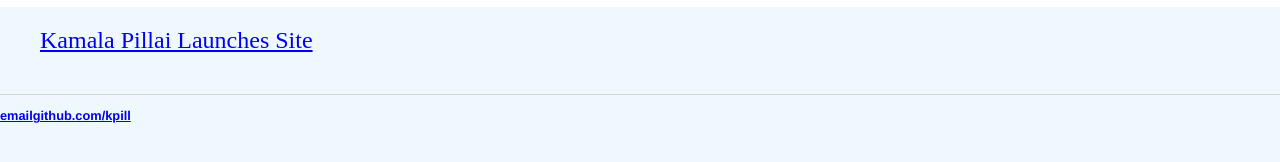
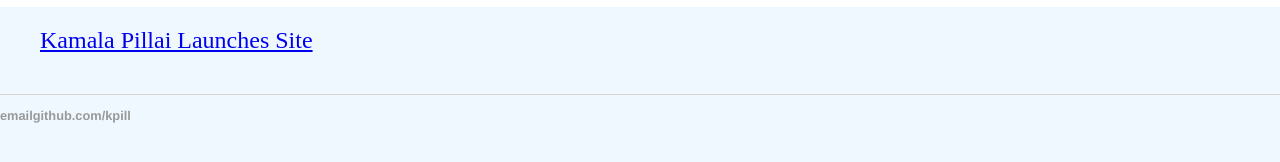
Before and after one commit to kpill/kpill.github.io, a Jekyll site: the page built from index.html, in a window 1280 px wide. Shown: the part 150-312 px from the top of the page. Built offline with Jekyll 4.4.1, drawn with Linux system fonts in a browser that asks for light colours.

Commit message:
Update main.css

```diff
--- a/css/main.css
+++ b/css/main.css
@@ -62,6 +62,15 @@ footer {
     font-size: .8em;
 }
 
+a.footer {
+	text-decoration: none;
+	color: #999;
+}
+
+a.footer:hover {
+	color: Blue;
+}
+
 ul.posts {
     margin: 20px auto 40px;
     font-size: 1.5em;
```
